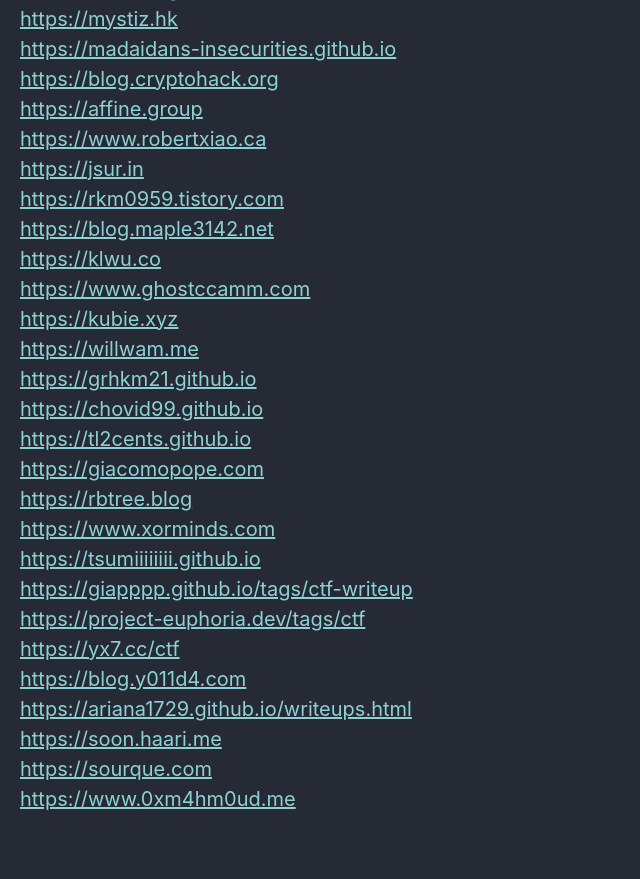
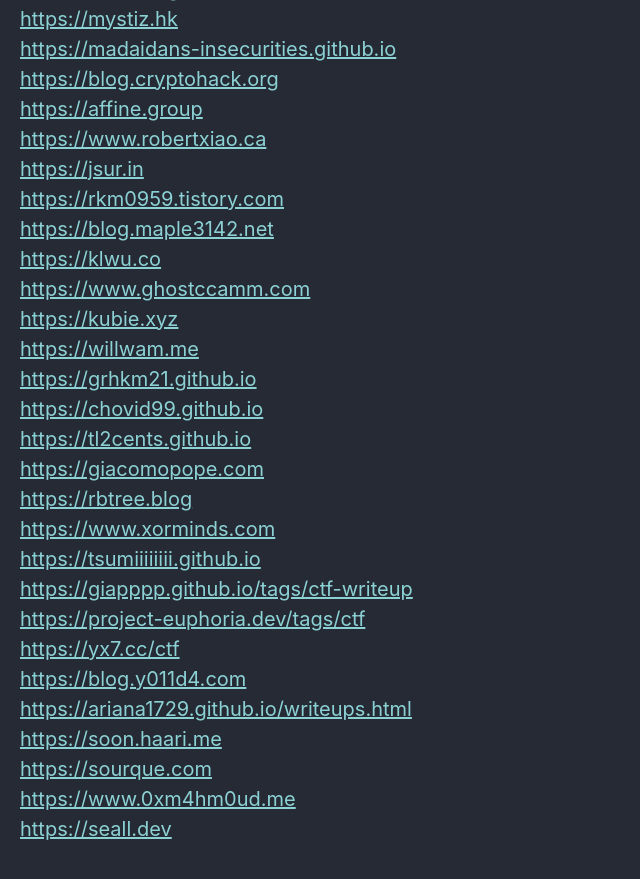
Before and after one commit to Connor-McCartney/Connor-McCartney.github.io, a Jekyll site: the page built from _pages/misc/resources.md, in a window 1280 px wide and 900 px high, scrolled down 2416 px. Shown: the top 879 px of the window, without its empty margins (0-640 px from the left). Built offline with Jekyll 4.4.1, drawn with Linux system fonts in a browser that asks for light colours; cached includes are drawn as plain includes.

Commit message:
Update resources.md

```diff
--- a/_pages/misc/resources.md
+++ b/_pages/misc/resources.md
@@ -101,3 +101,4 @@ Rossmann <https://wiki.futo.org> <br>
 <https://soon.haari.me> <br>
 <https://sourque.com> <br>
 <https://www.0xm4hm0ud.me> <br>
+<https://seall.dev> <br>
```
